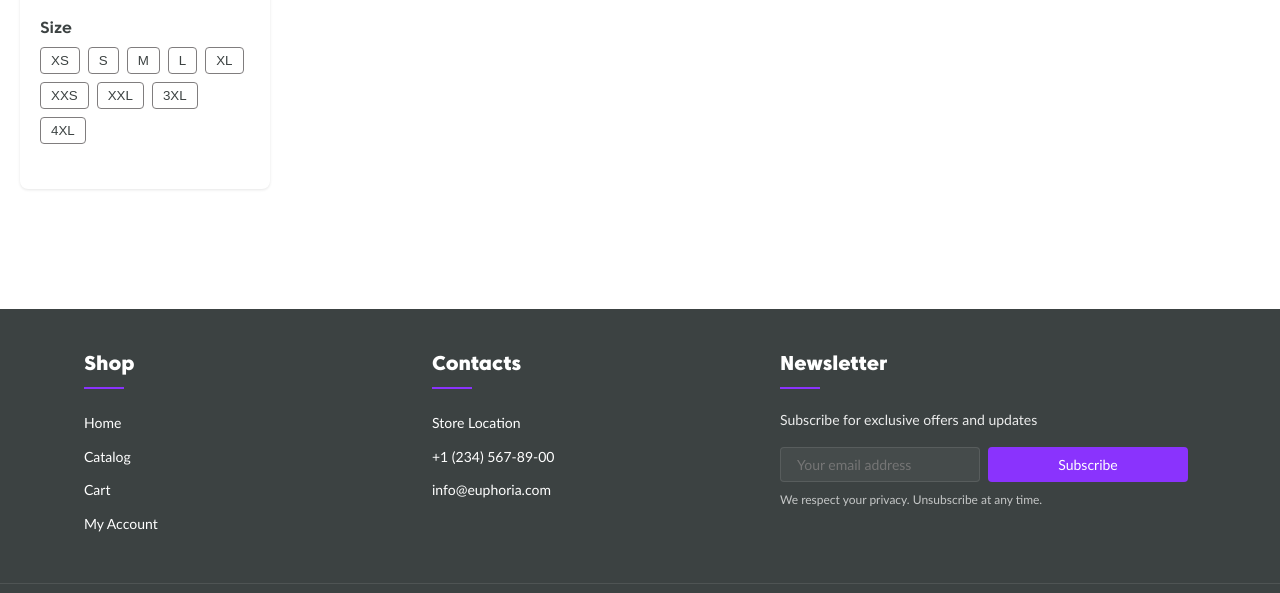
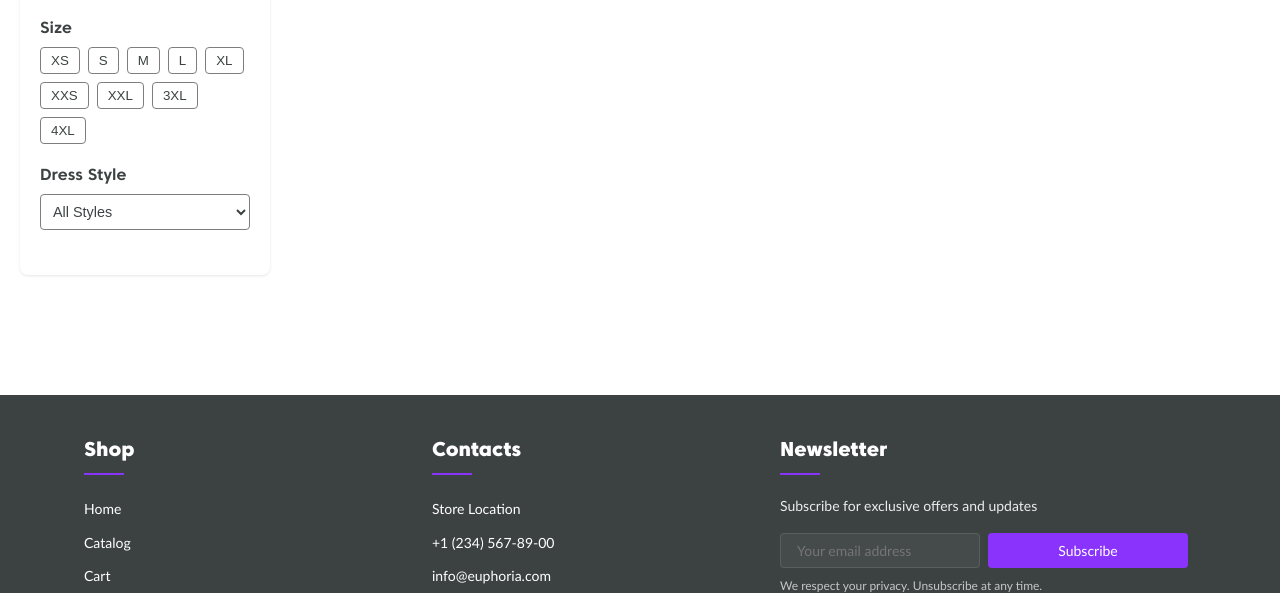
Before and after one commit to AlexBud369/Web_programming_Term_Paper, a website: page pages/catalog.html in a window 1280 px wide. Shown: the part 841-1434 px from the top of the page. Drawn offline with Linux system fonts and the light colour scheme.

Commit message:
feat(catalog): add dress style filter dropdown

```diff
--- a/pages/catalog.html
+++ b/pages/catalog.html
@@ -215,6 +215,19 @@
             </div>
         </section>
 
+         <section class="filter-section">
+            <h3 class="filter-title">Dress Style</h3>
+            <select class="style-select" id="style-filter">
+                <option value="">All Styles</option>
+                <option value="Classic">Classic</option>
+                <option value="Casual">Casual</option>
+                <option value="Formal">Formal</option>
+                <option value="Sport">Sport</option>
+                <option value="Elegant">Elegant</option>
+                <option value="Formal Evening">Formal Evening</option>
+            </select>
+        </section>
+
     </aside>
 
     </main>
```
